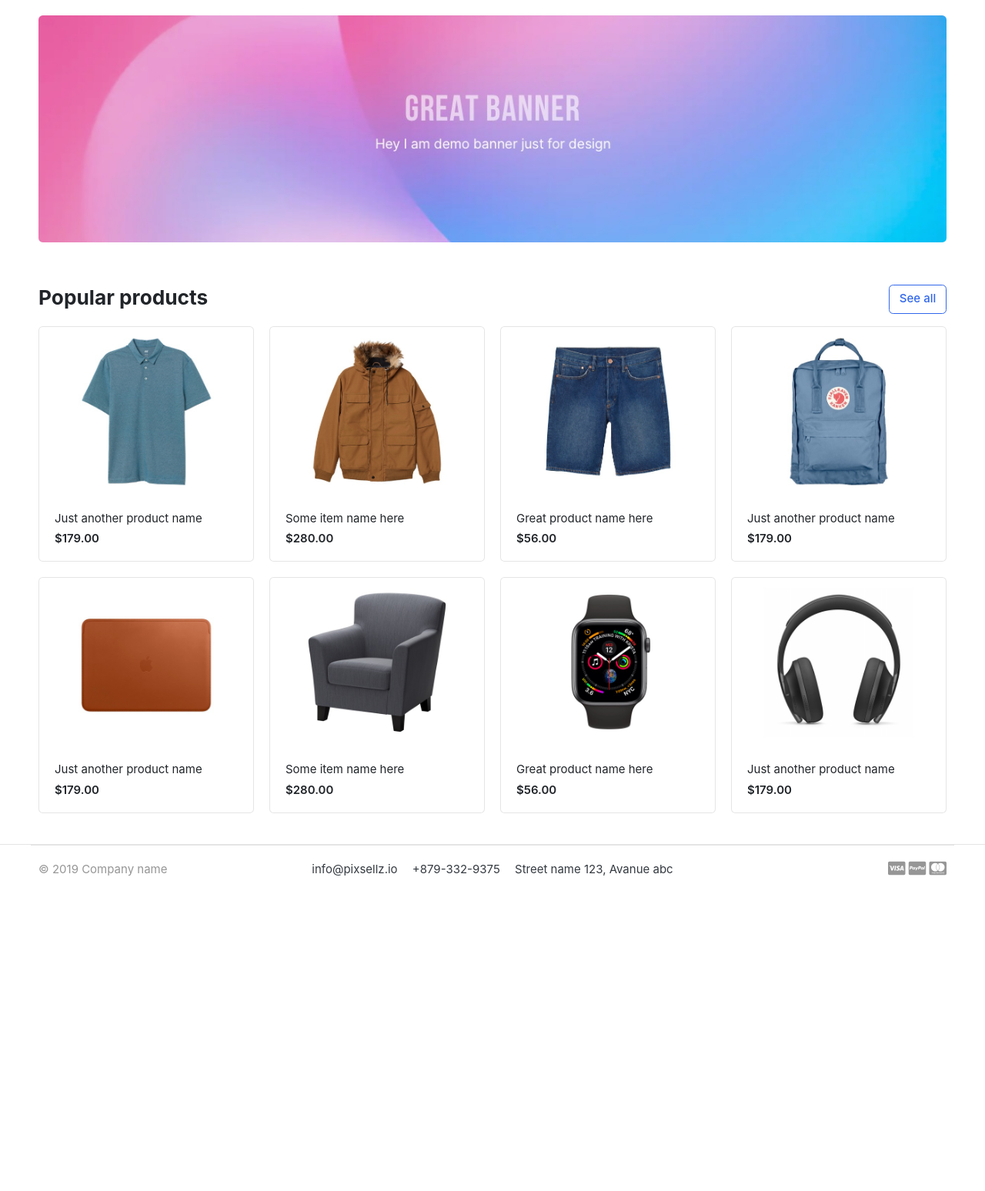
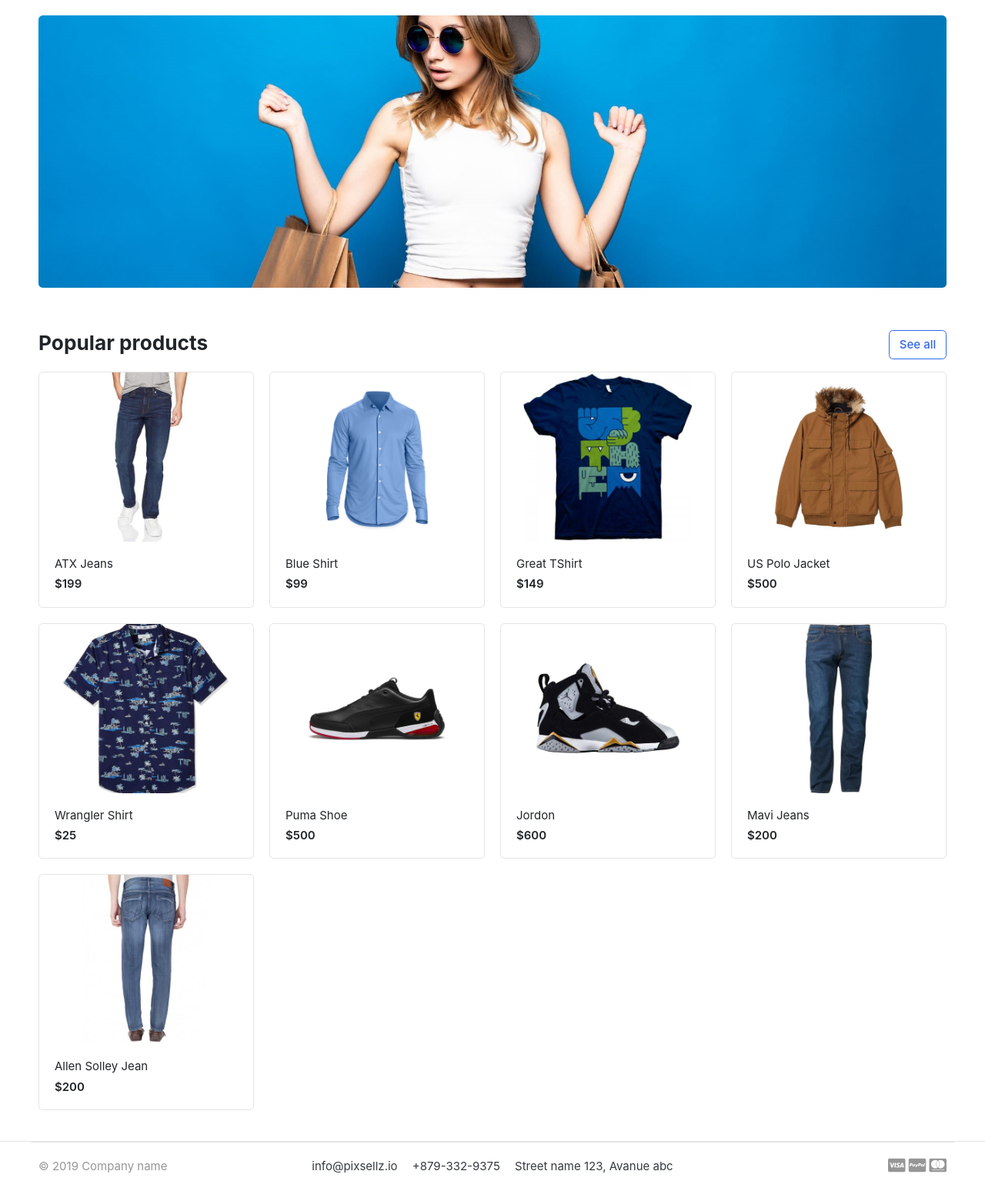
Before and after one commit to go-row/LocalEcommerce, a Django app: page / in a window 1280 px wide. Shown: the part 118-1666 px from the top of the page at 77% size. Before the commit the page ends 1257 px from the top, so only its background shows below. Run offline with Django 3.2, Linux system fonts and the light colour scheme; data comes from the database, SQL or seed files in the repository; some libraries are stand-ins or nearby versions; some web fonts are replaced.

Commit message:
make html dynamic for product

```diff
--- a/localecommerce/views.py
+++ b/localecommerce/views.py
@@ -1,4 +1,10 @@
 from django.shortcuts import render
+from store.models import Product
 
 def home(request):
-    return render(request, 'home.html')
+    products = Product.objects.all().filter(is_available=True)
+
+    context ={
+        'products': products,
+    }
+    return render(request, 'home.html', context)
--- a/templates/home.html
+++ b/templates/home.html
@@ -10,7 +10,7 @@
 <div class="container">
 
 <div class="intro-banner-wrap">
-	<img src="{% static 'images/banners/1.jpg' %}" class="img-fluid rounded">
+	<img src="{% static 'images/banners/banner.jpg' %}" class="img-fluid rounded">
 </div>
 
 </div> <!-- container //  -->
@@ -28,78 +28,17 @@
 
 
 <div class="row">
+	{% for product in products%}
 	<div class="col-md-3">
 		<div class="card card-product-grid">
-			<a href="./product-detail.html" class="img-wrap"> <img src="{% static '' %}images/items/1.jpg"> </a>
+			<a href="./product-detail.html" class="img-wrap"> <img src={{product.images.url}}> </a>
 			<figcaption class="info-wrap">
-				<a href="./product-detail.html" class="title">Just another product name</a>
-				<div class="price mt-1">$179.00</div> <!-- price-wrap.// -->
+				<a href="./product-detail.html" class="title">{{product.product_name}}</a>
+				<div class="price mt-1">${{product.price}}</div> <!-- price-wrap.// -->
 			</figcaption>
 		</div>
 	</div> <!-- col.// -->
-	<div class="col-md-3">
-		<div class="card card-product-grid">
-			<a href="./product-detail.html" class="img-wrap"> <img src="{% static '' %}images/items/2.jpg"> </a>
-			<figcaption class="info-wrap">
-				<a href="./product-detail.html" class="title">Some item name here</a>
-				<div class="price mt-1">$280.00</div> <!-- price-wrap.// -->
-			</figcaption>
-		</div>
-	</div> <!-- col.// -->
-	<div class="col-md-3">
-		<div class="card card-product-grid">
-			<a href="./product-detail.html" class="img-wrap"> <img src="{% static '' %}images/items/3.jpg"> </a>
-			<figcaption class="info-wrap">
-				<a href="./product-detail.html" class="title">Great product name here</a>
-				<div class="price mt-1">$56.00</div> <!-- price-wrap.// -->
-			</figcaption>
-		</div>
-	</div> <!-- col.// -->
-	<div class="col-md-3">
-		<div class="card card-product-grid">
-			<a href="./product-detail.html" class="img-wrap"> <img src="{% static '' %}images/items/4.jpg"> </a>
-			<figcaption class="info-wrap">
-				<a href="./product-detail.html" class="title">Just another product name</a>
-				<div class="price mt-1">$179.00</div> <!-- price-wrap.// -->
-			</figcaption>
-		</div>
-	</div> <!-- col.// -->
-	<div class="col-md-3">
-		<div class="card card-product-grid">
-			<a href="./product-detail.html" class="img-wrap"> <img src="{% static '' %}images/items/5.jpg"> </a>
-			<figcaption class="info-wrap">
-				<a href="./product-detail.html" class="title">Just another product name</a>
-				<div class="price mt-1">$179.00</div> <!-- price-wrap.// -->
-			</figcaption>
-		</div>
-	</div> <!-- col.// -->
-	<div class="col-md-3">
-		<div class="card card-product-grid">
-			<a href="./product-detail.html" class="img-wrap"> <img src="{% static '' %}images/items/6.jpg"> </a>
-			<figcaption class="info-wrap">
-				<a href="./product-detail.html" class="title">Some item name here</a>
-				<div class="price mt-1">$280.00</div> <!-- price-wrap.// -->
-			</figcaption>
-		</div>
-	</div> <!-- col.// -->
-	<div class="col-md-3">
-		<div class="card card-product-grid">
-			<a href="./product-detail.html" class="img-wrap"> <img src="{% static '' %}images/items/7.jpg"> </a>
-			<figcaption class="info-wrap">
-				<a href="./product-detail.html" class="title">Great product name here</a>
-				<div class="price mt-1">$56.00</div> <!-- price-wrap.// -->
-			</figcaption>
-		</div>
-	</div> <!-- col.// -->
-	<div class="col-md-3">
-		<div class="card card-product-grid">
-			<a href="./product-detail.html" class="img-wrap"> <img src="{% static '' %}images/items/9.jpg"> </a>
-			<figcaption class="info-wrap">
-				<a href="./product-detail.html" class="title">Just another product name</a>
-				<div class="price mt-1">$179.00</div> <!-- price-wrap.// -->
-			</figcaption>
-		</div>
-	</div> <!-- col.// -->
+	{% endfor %}
 </div> <!-- row.// -->
 
 </div><!-- container // -->
```
Also changed, not shown: localecommerce/static/images/banners/banner.jpg (added), static/images/banners/banner.jpg (added).
